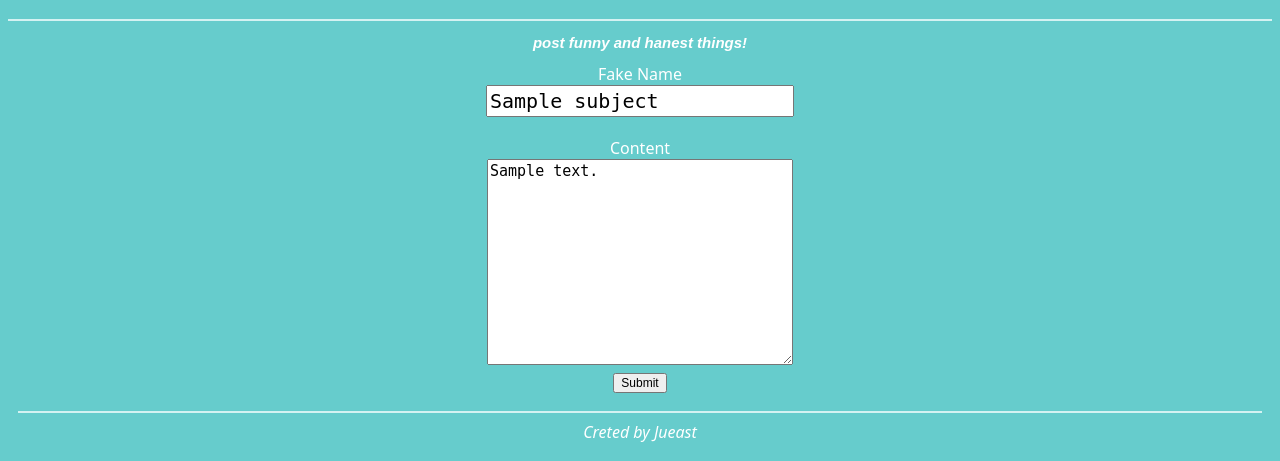
After one commit to Jueast/Hanest, a Python web app: template templates/front.html in a window 1280 px wide. The commit adds this page. Shown: the part 443-904 px from the top of the page. Run offline with Jinja, Linux system fonts and the light colour scheme; the template is opened without the code that fills it: most values are stand-ins (such as "Sample title", 1, 10 or a date in 2020).

Commit message:
before dinner

```diff
--- a/Handler.py
+++ b/Handler.py
@@ -17,8 +17,8 @@ class Handler(webapp2.RequestHandler):
     def write(self, *a, **kw):
         self.response.out.write(*a, **kw)
 
-    def render_str(template, **params):
+    def render_str(self, template, **params):
         return render_str(template, **params)
 
-    def render(self, template, **params):
-        self.write(self.render_str(template, **params))
+    def render(self, template, **kw):
+        self.write(self.render_str(template, **kw))
--- /dev/null
+++ b/static/style.css
@@ -0,0 +1,66 @@
+body {
+  font-family: "Noto Sans","微软雅黑","黑体",sans-serif;
+  background-color: #66CCCC;
+  color: white;
+}
+.error {
+    color: red;
+}
+
+label {
+  display: block;
+  font-size: 16px;
+}
+
+label + label {
+    margin-top: 20px;
+}
+
+input[type=text] {
+    width: 300px;
+    font-size: 20px;
+    padding: 2px;
+    font-family: monospace;
+}
+
+textarea {
+  width: 300px;
+  height: 200px;
+  font-size: 15px;
+  font-family: monospace;
+}
+
+input[type=submit] {
+  font-size: 12px;
+}
+
+.logo {
+  text-align: center
+}
+
+.intro {
+  text-align: center
+}
+h1 {
+  font-family: "Ubuntu";
+  font-size: 60px;
+  text-align: center
+}
+h2 {
+  font-family: "Arial";
+  font-size: 15px;
+  text-align: center
+}
+hr {
+  border:0;
+  background-color: #D4F2F2;
+  height:2px;
+}
+footer {
+  margin: 0 auto;
+  padding: 10px;
+  text-align: center;
+}
+form {
+    text-align: center;
+}
--- a/front.html
+++ b/templates/base.html
@@ -1,34 +1,25 @@
+<!-- Using Jinja2 -->
 <!DOCTYPE html>
 <html>
 <head>
   <meta charset="utf-8">
   <meta name="viewport" content="width=device-width, initial-scale=1">
   <title>Hanest</title>
-  <link rel="stylesheet" href="style.css">
+  <link rel="stylesheet" href="/static/style.css" type="text/css" />
 </head>
 <body>
+
   <div class='logo'>
     <img src='http://i2.wp.com/jueast.com/wp-content/uploads/2014/08/desk1.png?resize=150%2C150'>
     <h1>Hanest</h1>
   </div>
 
   <hr style="border:0;background-color:#D4F2F2;height:2px;">
-  <div class="intro">
-    <i> post funny and hanest things!</i>
-  </div>
-  <form>
-    <label>
-      <div class='input-intro'>
-        Fake Name
-      </div>
-      <input type=text>
-    </label>
-    <label>
-      <div class='input-intro'>
-        Content
-      </div>
-      <input type=text>
-    </label>
-  </form>
+  {% block content %}
+  {% endblock %}
 </body>
+<footer>
+  <hr style="border:0;background-color:#D4F2F2;height:2px;">
+  <i> Creted by Jueast </i>
+</footer>
 </html>
--- /dev/null
+++ b/templates/front.html
@@ -0,0 +1,21 @@
+{% extends "base.html" %}
+{% block content %}
+    <h2><i>post funny and hanest things!</i></h2>
+
+    <form method="post">
+      <label>
+        <div>Fake Name</div>
+        <input type="text" name="username" value="{{subject}}">
+      </label>
+
+      <label>
+        <div>Content</div>
+        <textarea name="content">{{content}}</textarea>
+      </label>
+
+      <div class="error">{{error}}</div>
+
+      <input type="submit">
+
+    </form>
+{% endblock %}
```
Also changed, not shown: app.yaml (+8 -0 lines), main.py (+31 -1 lines), style.css (deleted, +0 -17 lines), 2 other files.
